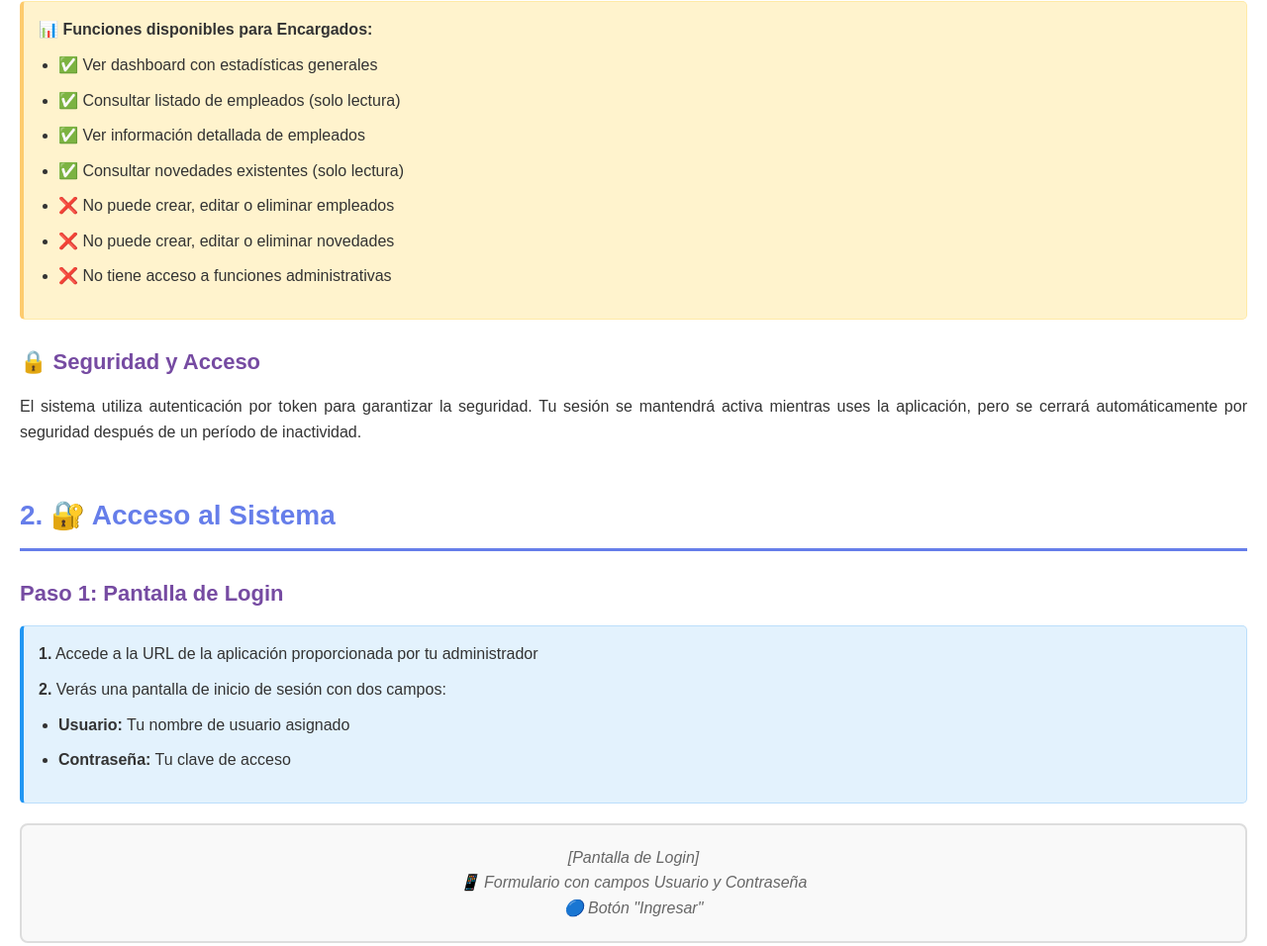
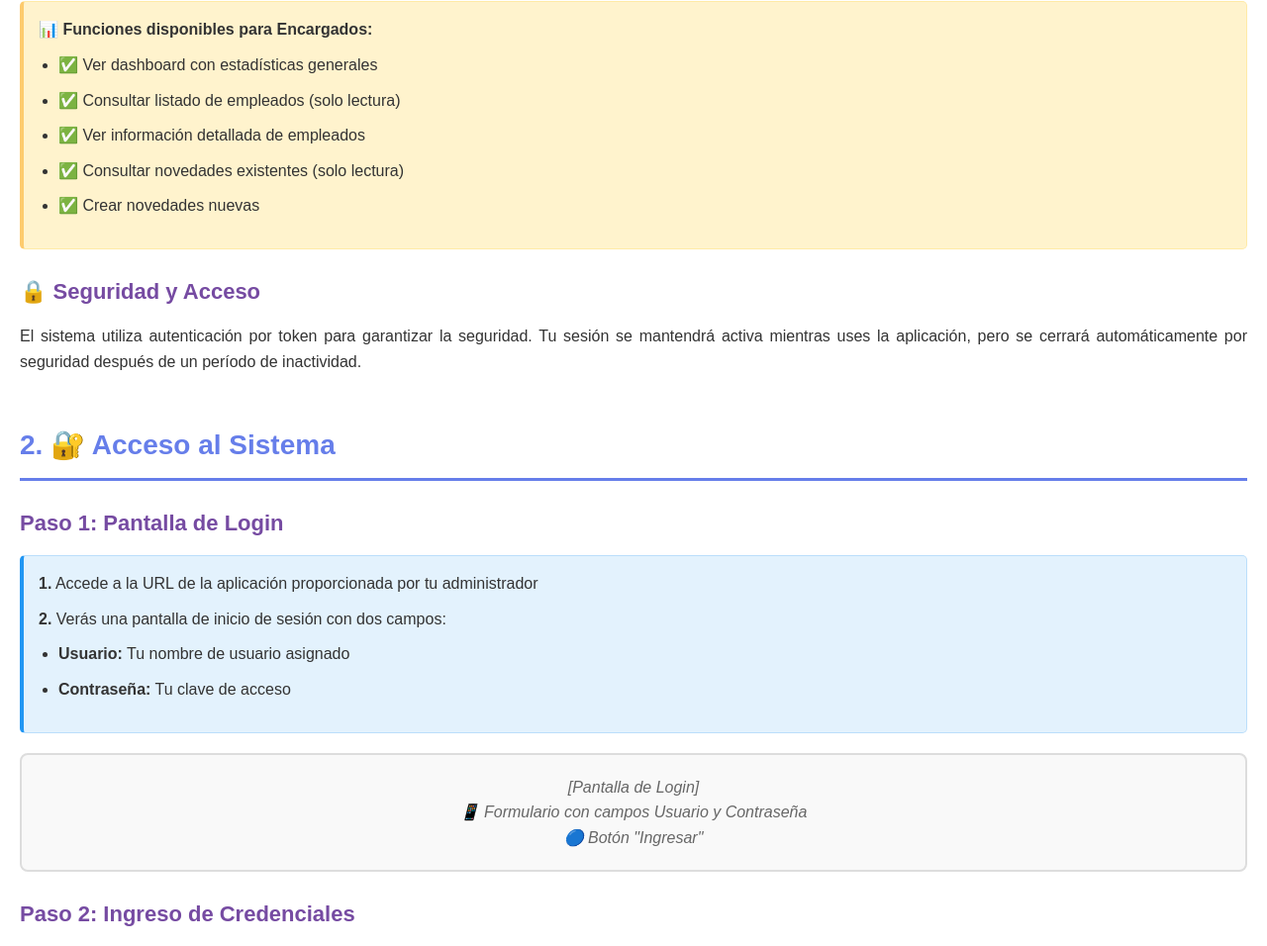
Before and after one commit to Leovilis/manual-novedades, a plain HTML site: page index.html in a window 1280 px wide. Shown: the part 2071-3027 px from the top of the page at 99% size. Drawn offline with Linux system fonts and the light colour scheme.

Commit message:
Update index.html

```diff
--- a/index.html
+++ b/index.html
@@ -292,9 +292,7 @@
                 <li>✅ Consultar listado de empleados (solo lectura)</li>
                 <li>✅ Ver información detallada de empleados</li>
                 <li>✅ Consultar novedades existentes (solo lectura)</li>
-                <li>❌ No puede crear, editar o eliminar empleados</li>
-                <li>❌ No puede crear, editar o eliminar novedades</li>
-                <li>❌ No tiene acceso a funciones administrativas</li>
+                <li>✅ Crear novedades nuevas</li>
             </ul>
         </div>
 
```
